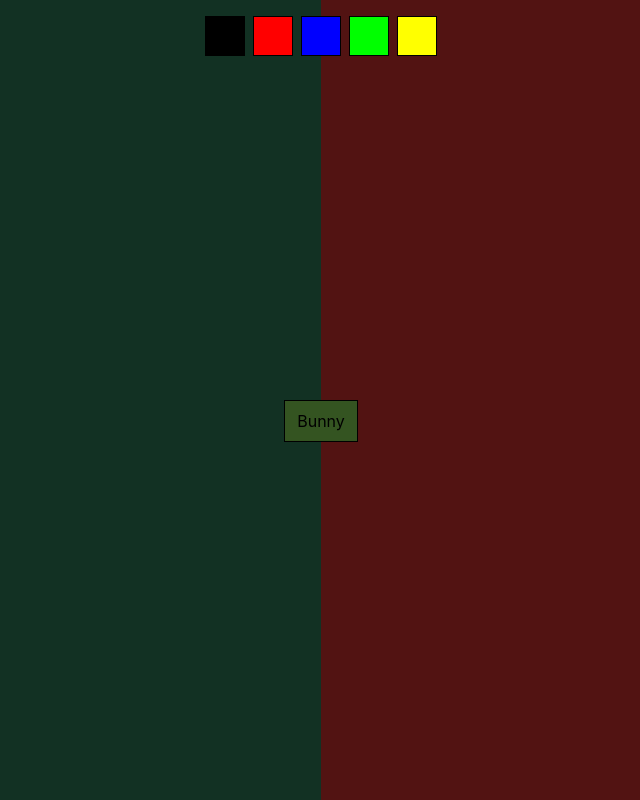
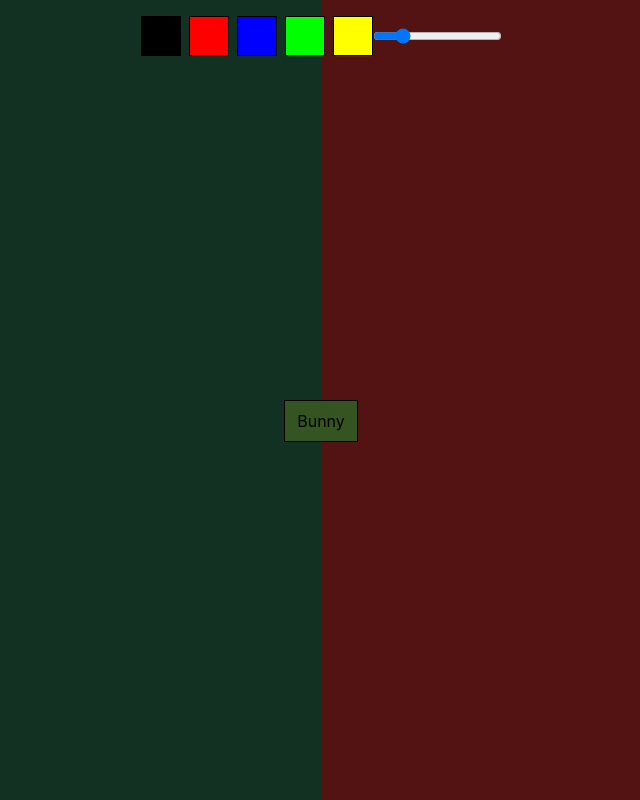
Before and after one commit to Mr-W-Squidward/drawOff, a React (Vite) app: page / in a window 1280 px wide. Shown: the whole page, without its empty margins (319-959 px from the left). Built offline with nearby package versions, Linux system fonts and the light colour scheme.

Commit message:
ui + linewidth

```diff
--- a/src/App.tsx
+++ b/src/App.tsx
@@ -1,7 +1,7 @@
-import { useRef, useEffect } from "react";
+import { useRef, useEffect, useState } from "react";
 
 const wordList = ["Bunny", "Sunflower", "Lavender Roses", "Glasses", "Sudoku",
-    "Birthday Cake", "Bear", "Bird", "Sunset and Mountain Landscape", "Galaxy", "Cutie",
+    "Birthday Cake", "Bear", "Bird", "Sunset and Mountain Landscape", "Galaxy", "Cutie", "Tung Tung Tung Sahur"
 ];
 
 function chooseRandomWord(words: string[]): string {
@@ -11,6 +11,7 @@ function chooseRandomWord(words: string[]): string {
 
 export default function App() {
   const brushColourRef = useRef("black");
+  const lineWidthRef = useRef(4);
   const canvasLeftRef = useRef<HTMLCanvasElement>(null);
   const canvasRightRef = useRef<HTMLCanvasElement>(null);
 
@@ -19,6 +20,7 @@ export default function App() {
   }
 
   // Canvas drawing refs -> add line width / colour wheel / socket.io later
+  const [selectedWord] = useState(() => chooseRandomWord(wordList));
   useEffect(() => {
     const setupCanvas = (canvas: HTMLCanvasElement | null) => {
       if (!canvas) throw new Error('Could not load canvas')
@@ -39,6 +41,7 @@ export default function App() {
         isDrawing.current = true;
         if (!ctx) return;
         ctx.strokeStyle = brushColourRef.current;
+        ctx.lineWidth = lineWidthRef.current;
         ctx.beginPath();
         ctx.moveTo(event.clientX - rect.left, event.clientY - rect.top);
       };
@@ -85,8 +88,9 @@ export default function App() {
 
           {/* Toolbar -- Shared Spot */}
           <header className="absolute inset-x-0 top-4 z-20">
+            <div className="flex justify-center">
               {/* Saved Colours */}
-          <div className="flex mx-auto items-center justify-center gap-2 select-none pointer-events-auto">
+              <div className="flex items-center justify-center gap-2 select-none pointer-events-auto">
                 <button className="w-10 h-10 bg-[#000000] border border-black" onClick={() => changeColour("#000000")}/>
                 <button className="w-10 h-10 bg-[#FF0000] border border-black" onClick={() => changeColour("#FF0000")}></button>
                 <button className="w-10 h-10 bg-[#0000FF] border border-black" onClick={() => changeColour("#0000FF")}></button>
@@ -94,16 +98,30 @@ export default function App() {
                 <button className="w-10 h-10 bg-[#FFFF00] border border-black" onClick={() => changeColour("#FFFF00")}></button>
               </div>
 
+              {/* Line Width Slider */}
+              <input
+                type="range"
+                min="1"
+                max="16"
+                step="3"
+                defaultValue={lineWidthRef.current}
+                onChange={(e) => {
+                  const v = Number((e.target as HTMLInputElement).value);
+                  lineWidthRef.current = v;
+                }}
+              />
+
               {/* Colour Wheel */}
               <div>
 
+              </div>
             </div>
           </header>
 
           {/* Drawing Prompt */}
           <h1 className="absolute inset-x-0 text-center top-1/2 z-10 select-none pointer-events-none">
             <span className="inline-block border border-black px-3 py-2 bg-[#345421]">
-              {chooseRandomWord(wordList)}
+              {selectedWord}
             </span>
           </h1>
 
```
Lines whose indentation alone changed are shown as unchanged.
